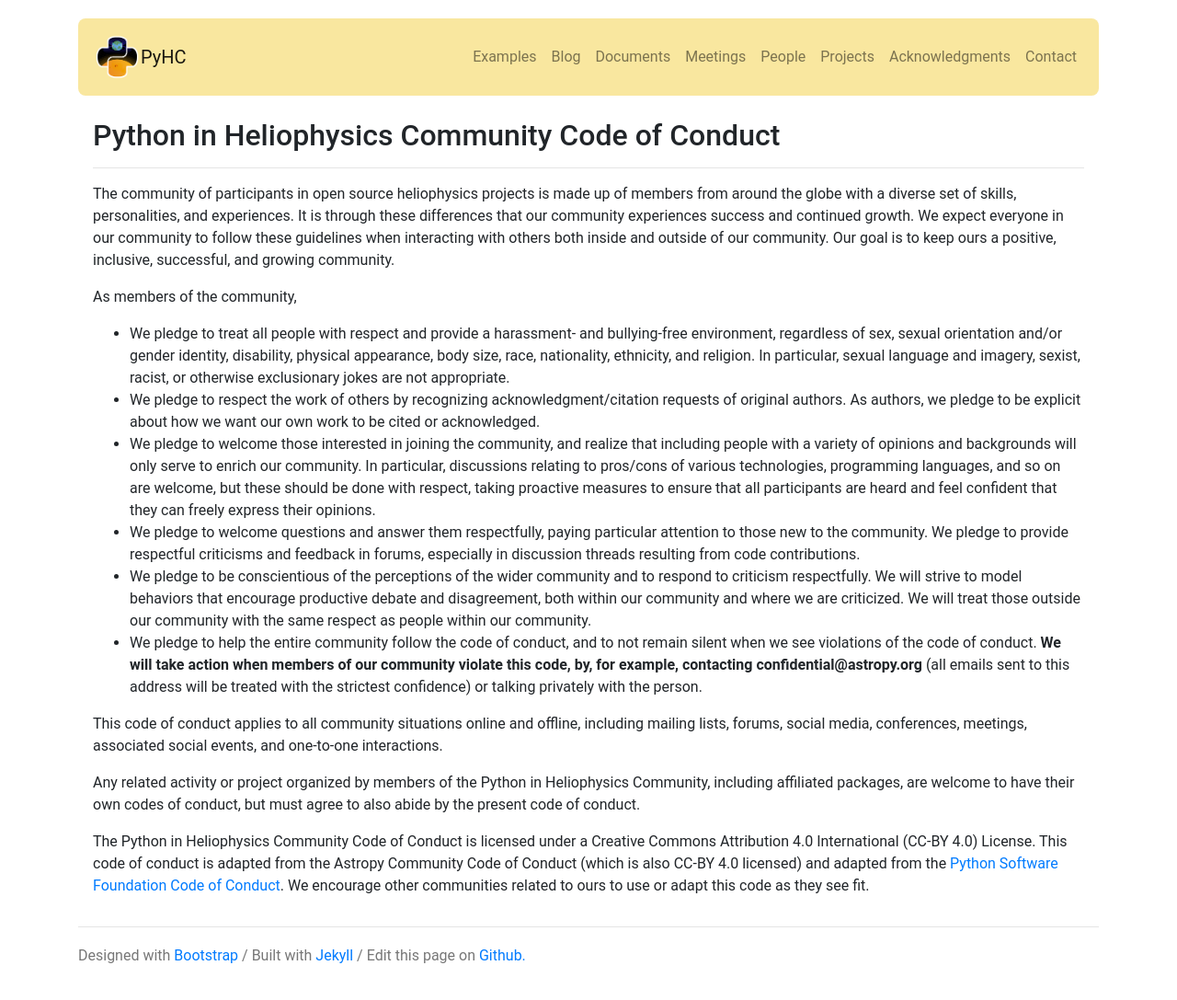
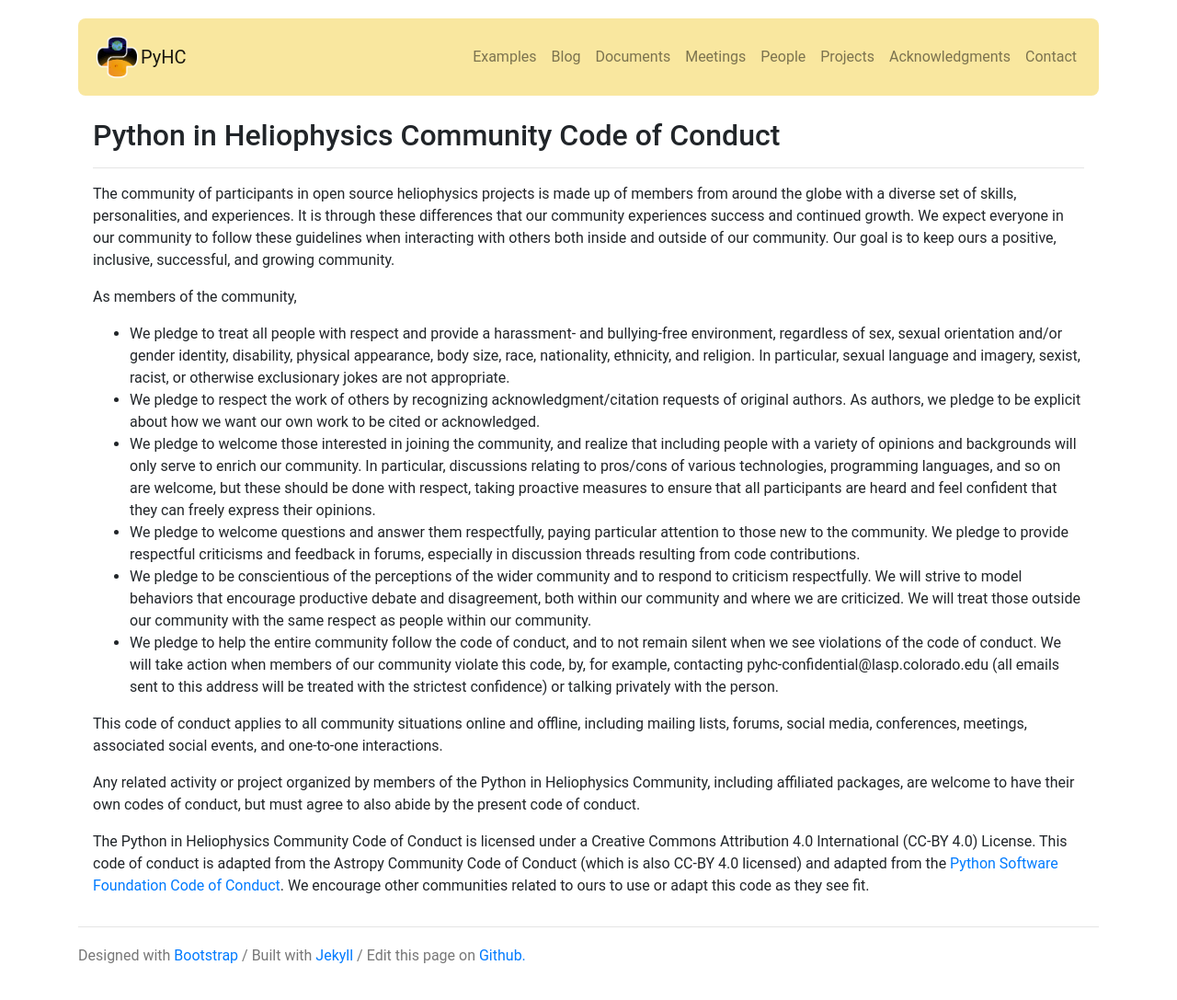
Before and after one commit to heliophysicsPy/heliophysicsPy.github.io, a Jekyll site: the page built from _pages/docs/code_of_conduct.md, in a window 1280 px wide. Shown: the whole page at 92% size. Built offline with Jekyll 4.4.1, drawn with Linux system fonts in a browser that asks for light colours; nearby versions of some CDN libraries.

Commit message:
Replace astropy email with pyhc email

```diff
--- a/_pages/docs/code_of_conduct.md
+++ b/_pages/docs/code_of_conduct.md
@@ -13,7 +13,7 @@ As members of the community,
  * We pledge to welcome those interested in joining the community, and realize that including people with a variety of opinions and backgrounds will only serve to enrich our community. In particular, discussions relating to pros/cons of various technologies, programming languages, and so on are welcome, but these should be done with respect, taking proactive measures to ensure that all participants are heard and feel confident that they can freely express their opinions.
  * We pledge to welcome questions and answer them respectfully, paying particular attention to those new to the community. We pledge to provide respectful criticisms and feedback in forums, especially in discussion threads resulting from code contributions.
  * We pledge to be conscientious of the perceptions of the wider community and to respond to criticism respectfully. We will strive to model behaviors that encourage productive debate and disagreement, both within our community and where we are criticized. We will treat those outside our community with the same respect as people within our community.
- * We pledge to help the entire community follow the code of conduct, and to not remain silent when we see violations of the code of conduct. **We will take action when members of our community violate this code, by, for example, contacting confidential@astropy.org** (all emails sent to this address will be treated with the strictest confidence) or talking privately with the person.
+ * We pledge to help the entire community follow the code of conduct, and to not remain silent when we see violations of the code of conduct. We will take action when members of our community violate this code, by, for example, contacting pyhc-confidential@lasp.colorado.edu (all emails sent to this address will be treated with the strictest confidence) or talking privately with the person.
 
 This code of conduct applies to all community situations online and offline, including mailing lists, forums, social media, conferences, meetings, associated social events, and one-to-one interactions.
 
```
